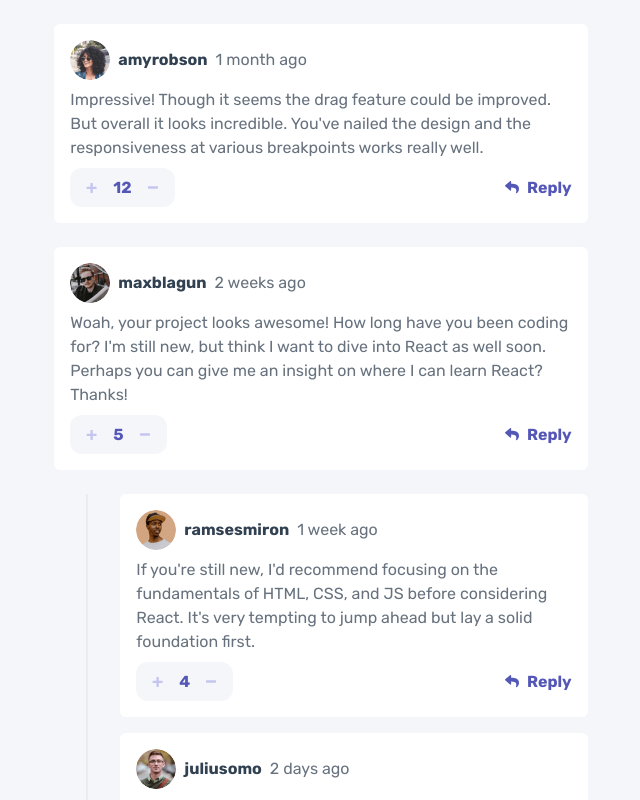
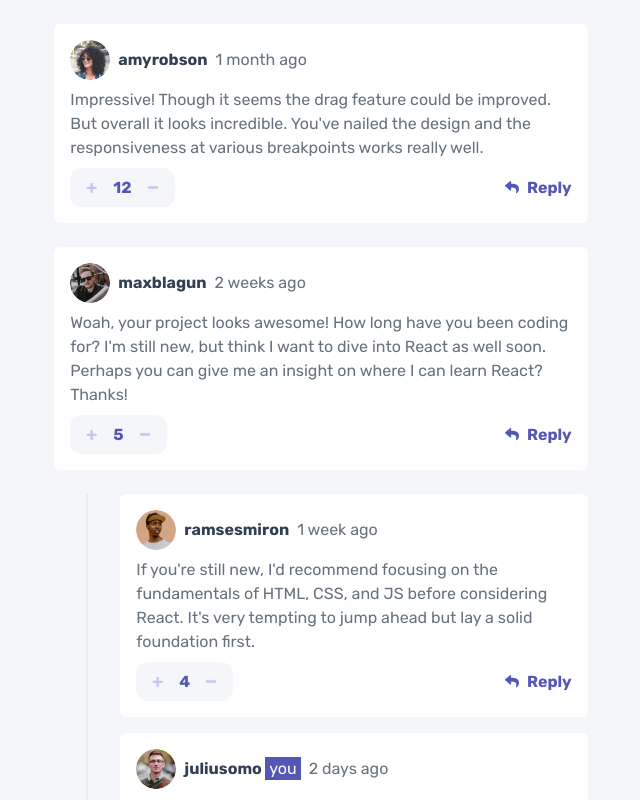
Before and after one commit to Silas310/interactive-comments-section, a React (Vite) app: page / in a window 1280 px wide. Shown: the top 800 px of the page, without its empty margins (319-959 px from the left). Built offline with nearby package versions, Linux system fonts and the light colour scheme.

Commit message:
style: add 'you' label to user comments

```diff
--- a/src/components/Comment.jsx
+++ b/src/components/Comment.jsx
@@ -11,7 +11,9 @@ function Comment({ profileImage, username, comment, time, likes, replies }) {
                 alt="profile image"
                 className="w-9 h-9 md:w-10 md:h-10 rounded-full object-cover"
               />
-              <h2 className="text-grey-800 font-bold">{username}</h2>
+              <h2 className="text-grey-800 font-bold">
+                {username} {username === 'juliusomo' ? <span className="text-white bg-purple-600 py-[0.1rem] px-1 font-normal">you</span> : ''}
+              </h2>
               <span className="text-grey-500">{time}</span>
             </div>
             <p className="text-grey-500">{comment}</p>
```
